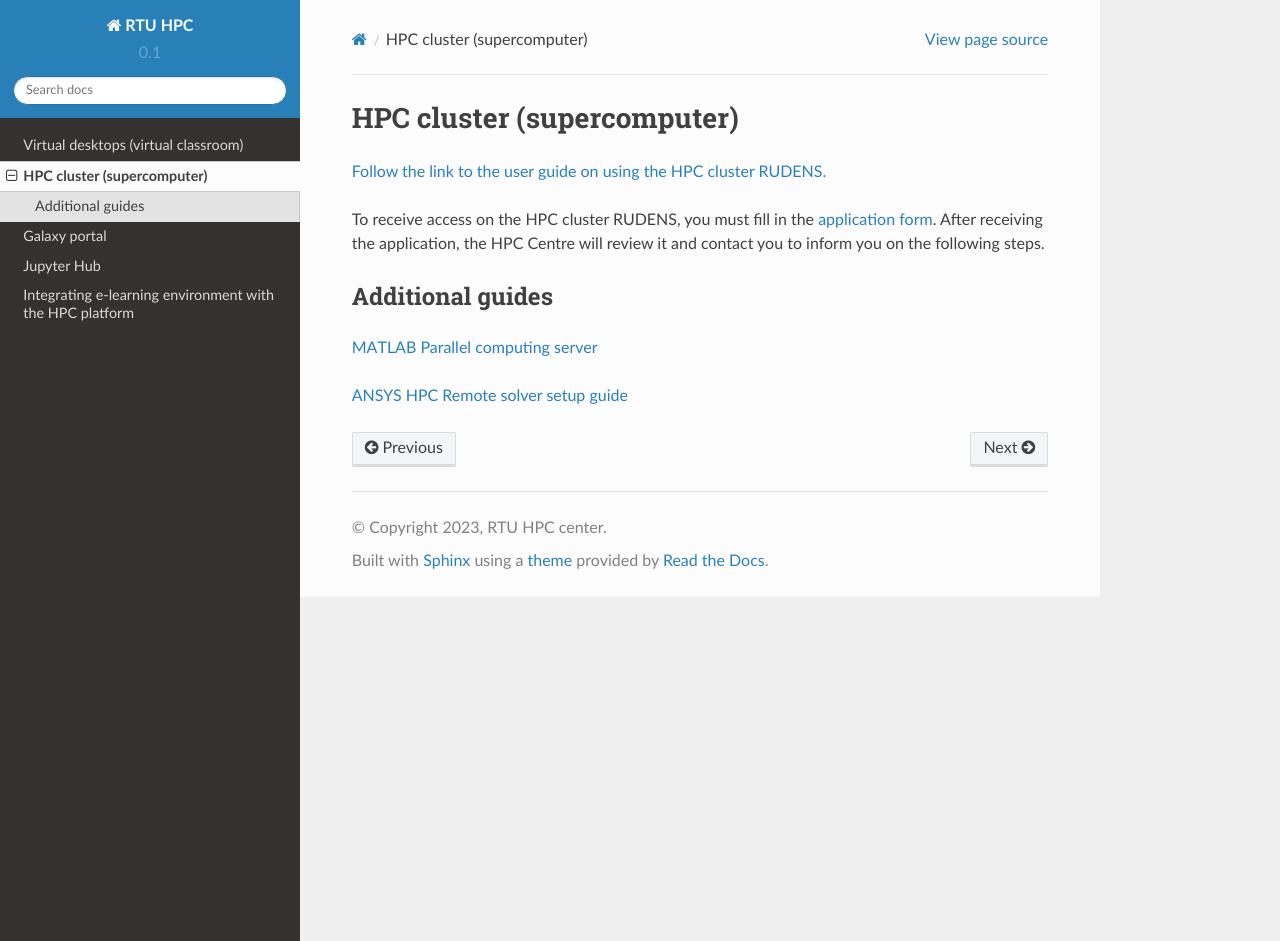
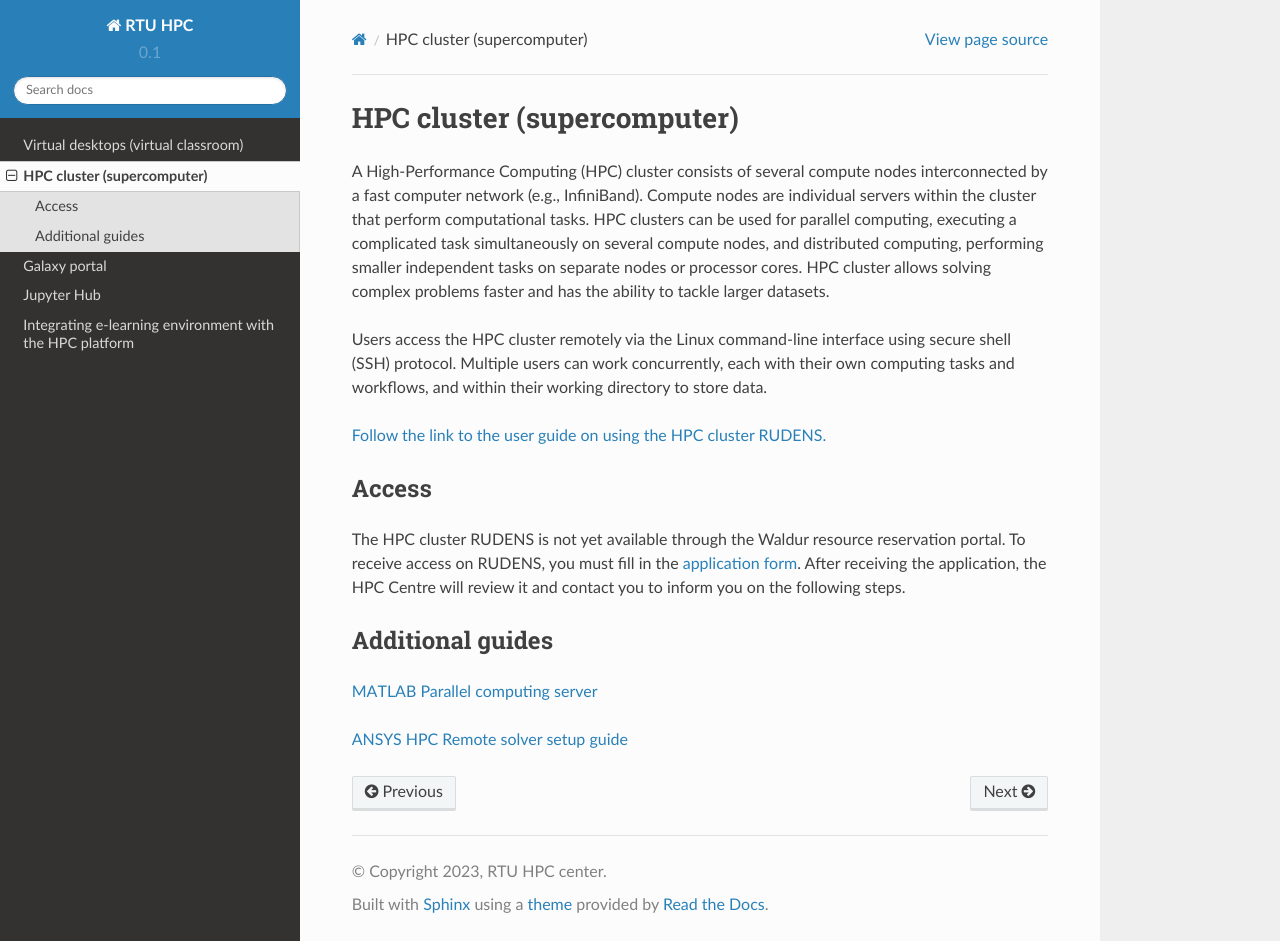
Before and after one commit to rtuhpc/hpc-platform, a Sphinx documentation site: the page built from doc/hpc.md, in a window 1280 px wide and 941 px high. Built offline with Sphinx 7.4.7 and the Read the Docs theme 2.0.0, drawn with Linux system fonts in a browser that asks for light colours.

Commit message:
Update hpc.md

```diff
--- a/doc/hpc.md
+++ b/doc/hpc.md
@@ -1,8 +1,15 @@
 # HPC cluster (supercomputer)
+
+A High-Performance Computing (HPC) cluster consists of several compute nodes interconnected by a fast computer network (e.g., InfiniBand). Compute nodes are individual servers within the cluster that perform computational tasks. HPC clusters can be used for parallel computing, executing a complicated task simultaneously on several compute nodes, and distributed computing, performing smaller independent tasks on separate nodes or processor cores. HPC cluster allows solving complex problems faster and has the ability to tackle larger datasets.
+
+Users access the HPC cluster remotely via the Linux command-line interface using secure shell (SSH) protocol. Multiple users can work concurrently, each with their own computing tasks and workflows, and within their working directory to store data.
 
 [Follow the link to the user guide on using the HPC cluster RUDENS.](https://hpc-guide.rtu.lv)
 
-To receive access on the HPC cluster RUDENS, you must fill in the [application form](https://docs.google.com/forms/d/e/1FAIpQLSemd1JlJB2lyW0Fal6OA3MM7cmxpqh0GQt145lrzmqqIFQIeA/viewform).  After receiving the application, the HPC Centre will review it and contact you to inform you on the following steps.
+## Access
+
+The HPC cluster RUDENS is not yet available through the Waldur resource reservation portal.
+To receive access on RUDENS, you must fill in the [application form](https://docs.google.com/forms/d/e/1FAIpQLSemd1JlJB2lyW0Fal6OA3MM7cmxpqh0GQt145lrzmqqIFQIeA/viewform).  After receiving the application, the HPC Centre will review it and contact you to inform you on the following steps.
 
 ## Additional guides
 
```
